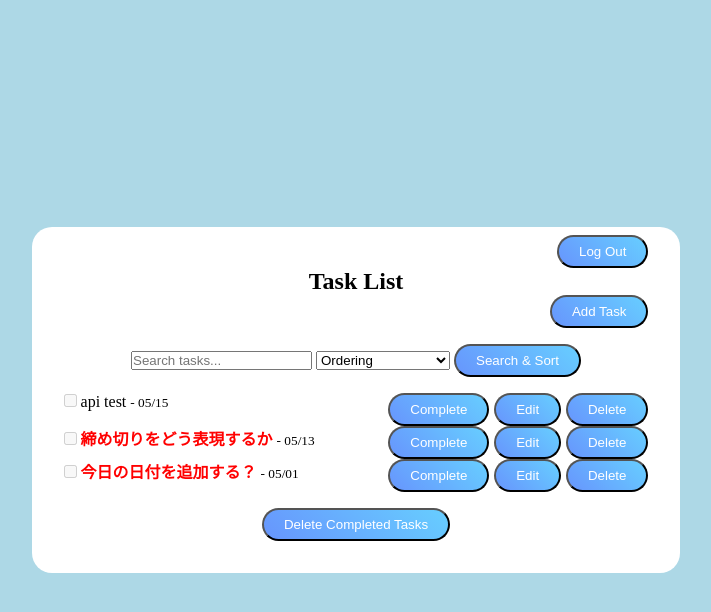
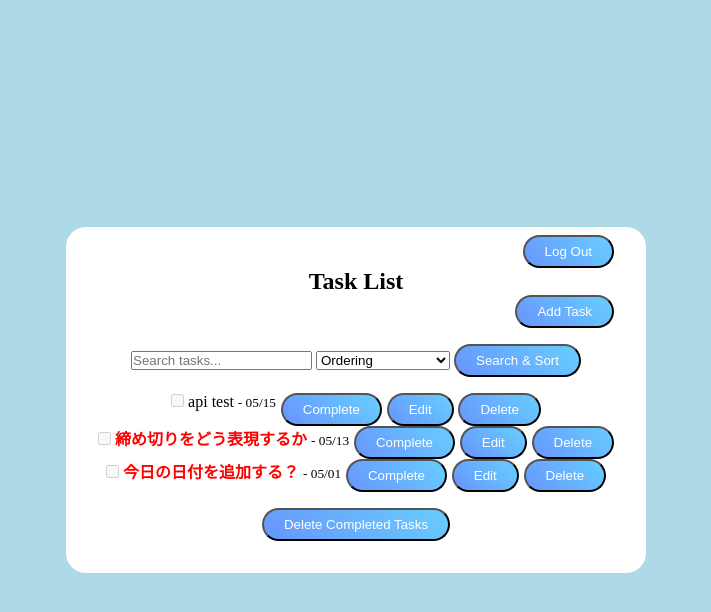
Before and after one commit to BtJ-gogo/django-todo-app, a Django app: page / in a window 1280 px wide. Shown: the top 612 px of the page, without its empty margins (284-995 px from the left). Run offline with Django 5.2, Linux system fonts and the light colour scheme; a user stored in the database is signed in; data comes from the database, SQL or seed files in the repository.

Commit message:
Update styles.css

```diff
--- a/static/css/styles.css
+++ b/static/css/styles.css
@@ -41,7 +41,7 @@ main {
   margin: 1rem auto 1rem;
 }
 
-#task {
+.task {
   width: 20rem;
 }
 
```
